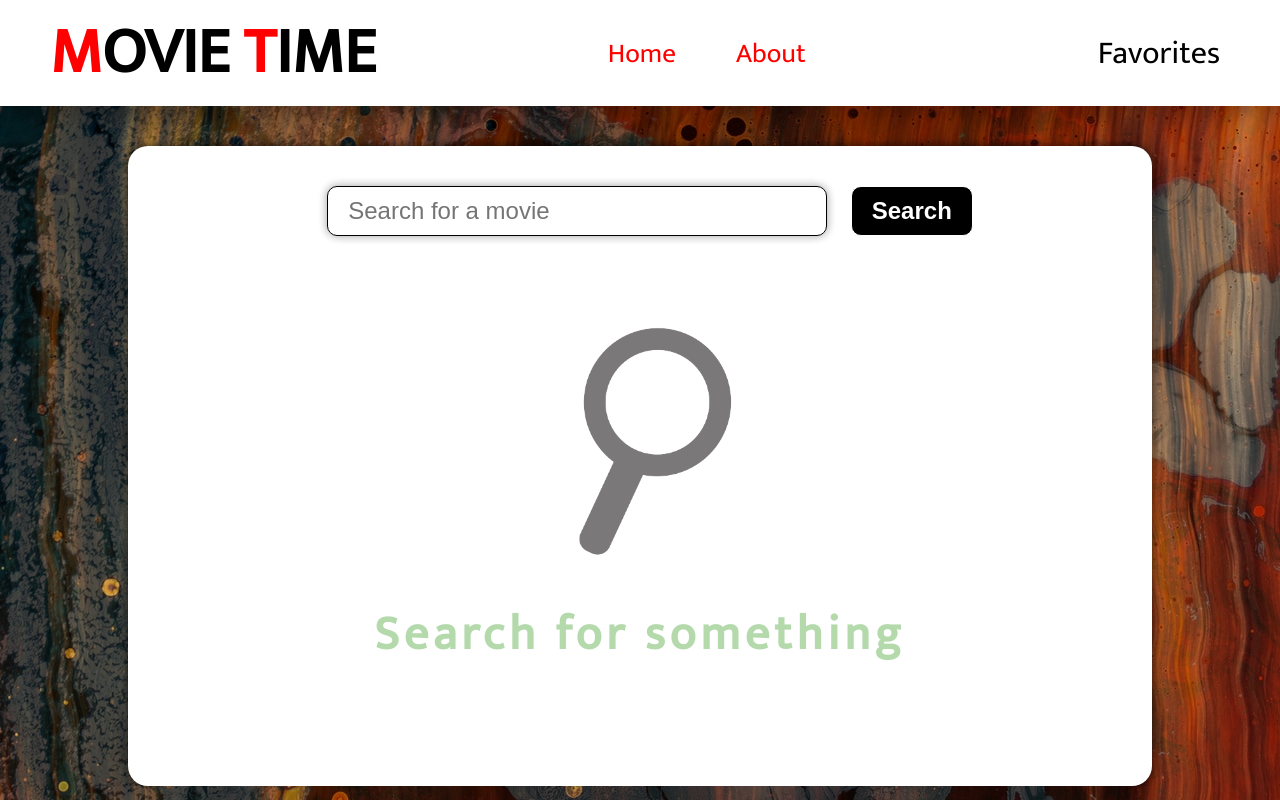
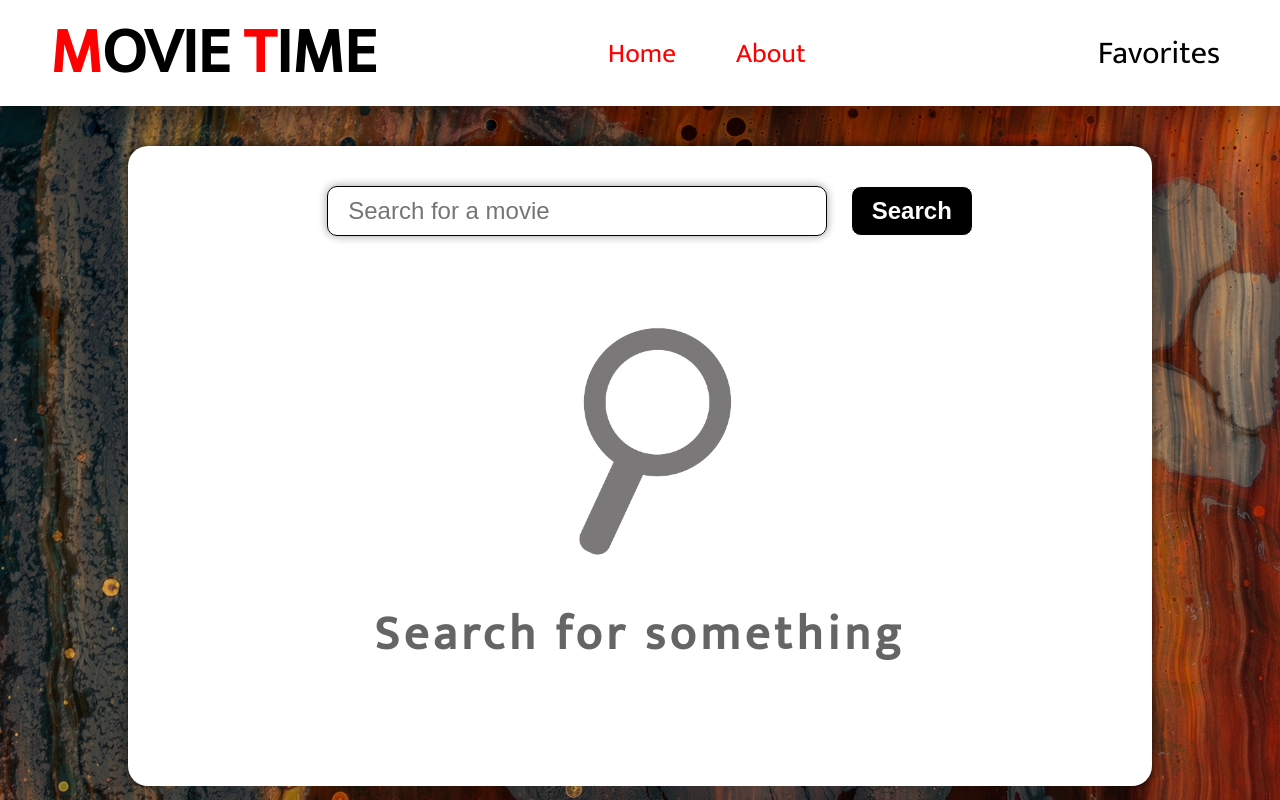
Before and after one commit to Anarasty/course_work, a plain HTML site: page index.html in a window 1280 px wide. Drawn offline with Linux system fonts and the light colour scheme.

Commit message:
color error deleted

```diff
--- a/style/_main-page.scss
+++ b/style/_main-page.scss
@@ -83,7 +83,7 @@
         }
     }
 
-color: rgba(23, 140, 0, 0.546);
+
 .movie-content-container
 {
     // grid-template-columns: auto auto auto;
```
Also changed, not shown: style/style.css, 1 other file.
